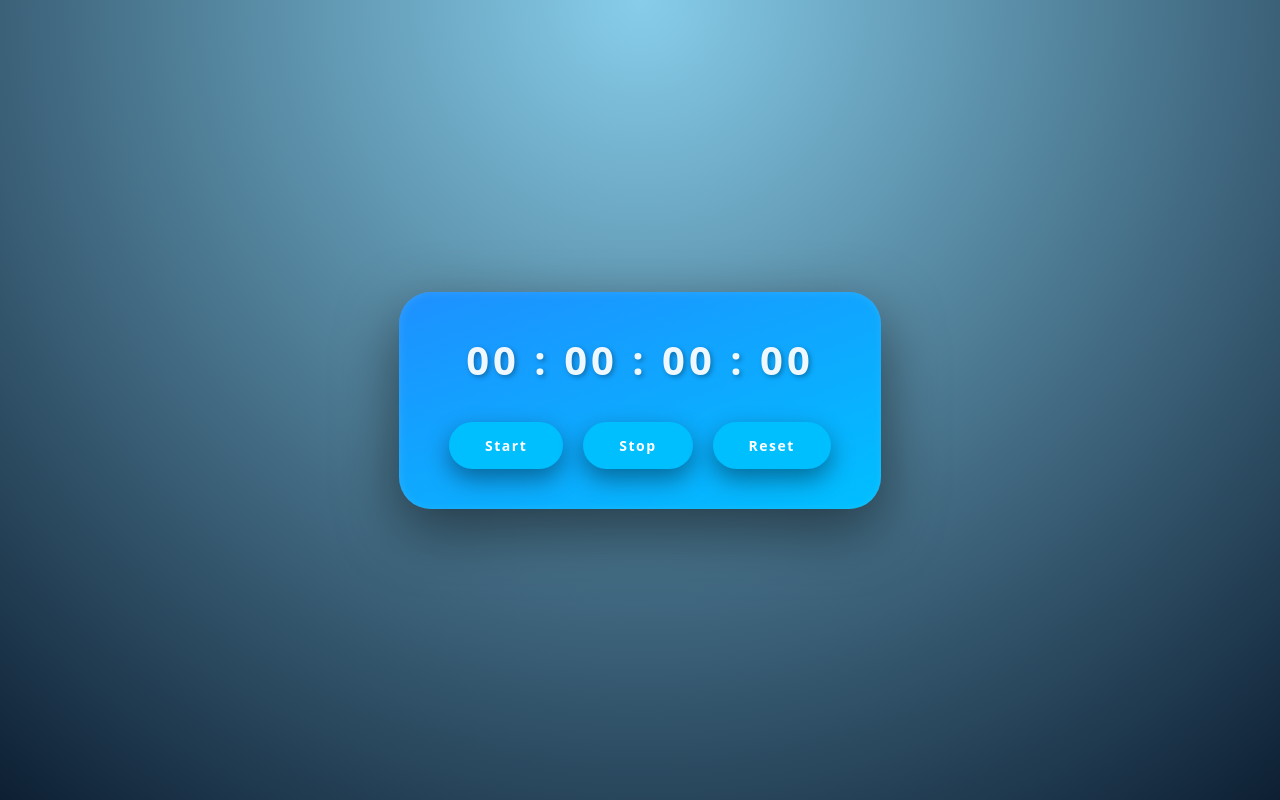
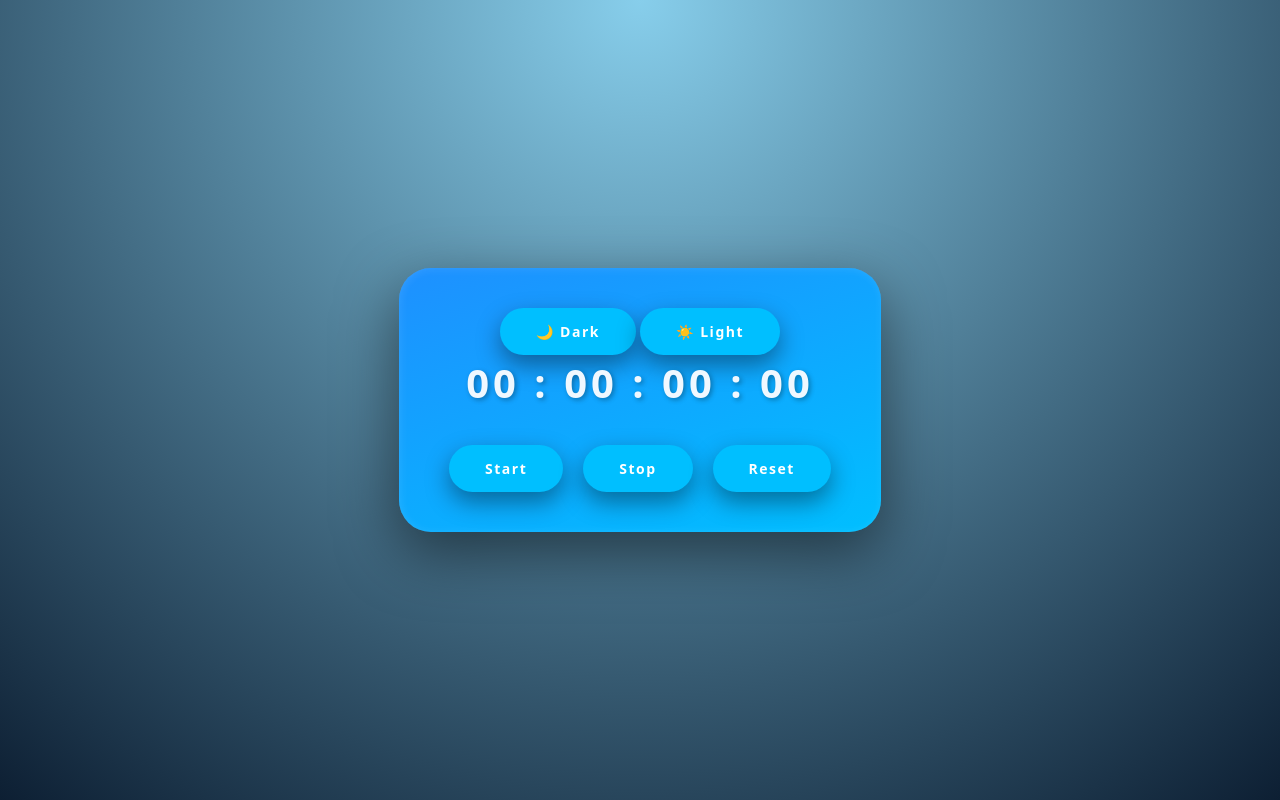
Before and after one commit to CodeWIthAbdullah-007/JAVASCRIPT_STOP_WATCH_SMIT_BATCH_-18-, a plain HTML site: page index.html in a window 1280 px wide. Drawn offline with Linux system fonts and the light colour scheme.

Commit message:
Update index.html

```diff
--- a/index.html
+++ b/index.html
@@ -9,6 +9,11 @@
 <body>
 
     <div class="stopwatch-container">
+        <div class="mode-btns">
+            <button onclick="darkMode()">🌙 Dark</button>
+            <button onclick="lightMode()">☀️ Light</button>
+        </div>
+
         <div class="time-display">
             <span id="hours">00</span> :
             <span id="minutes">00</span> :
```
